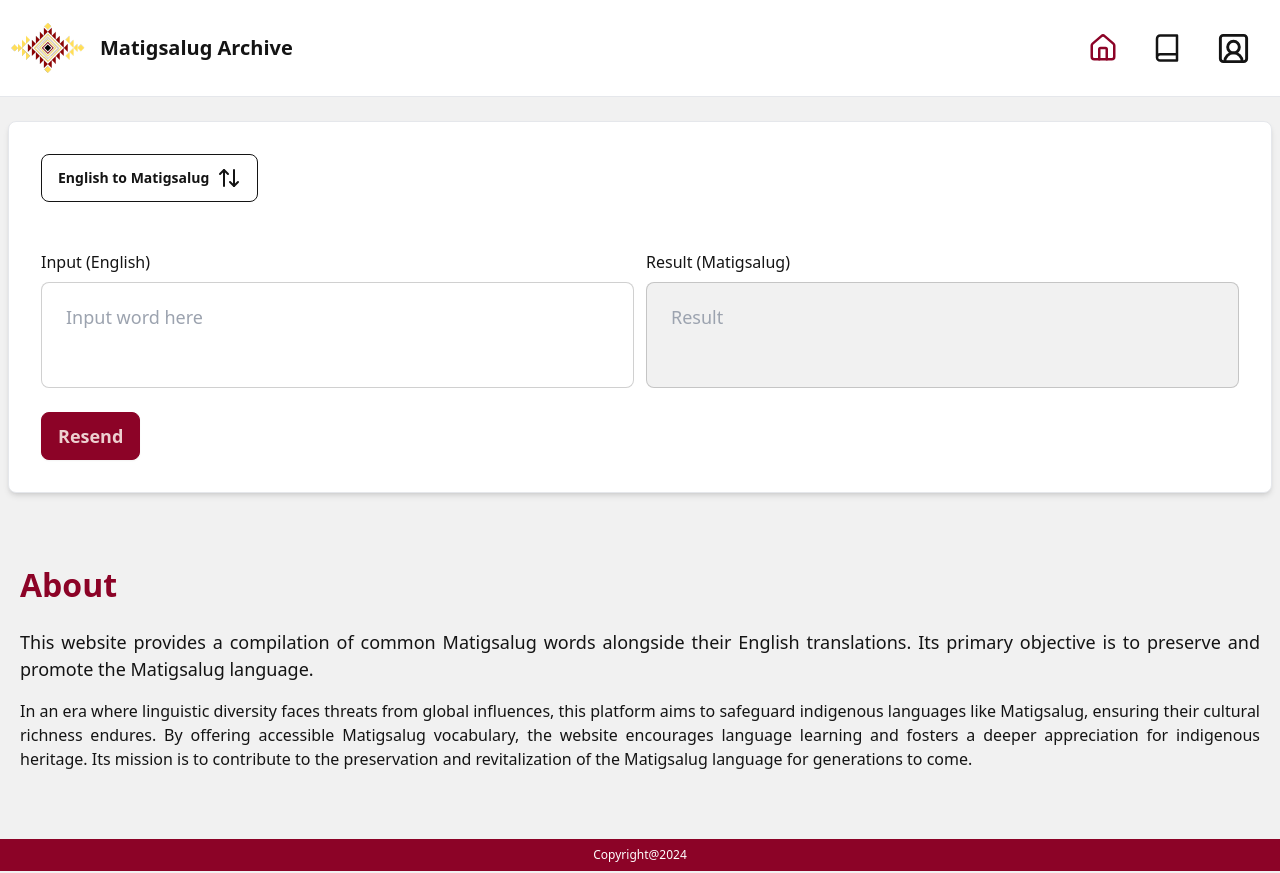
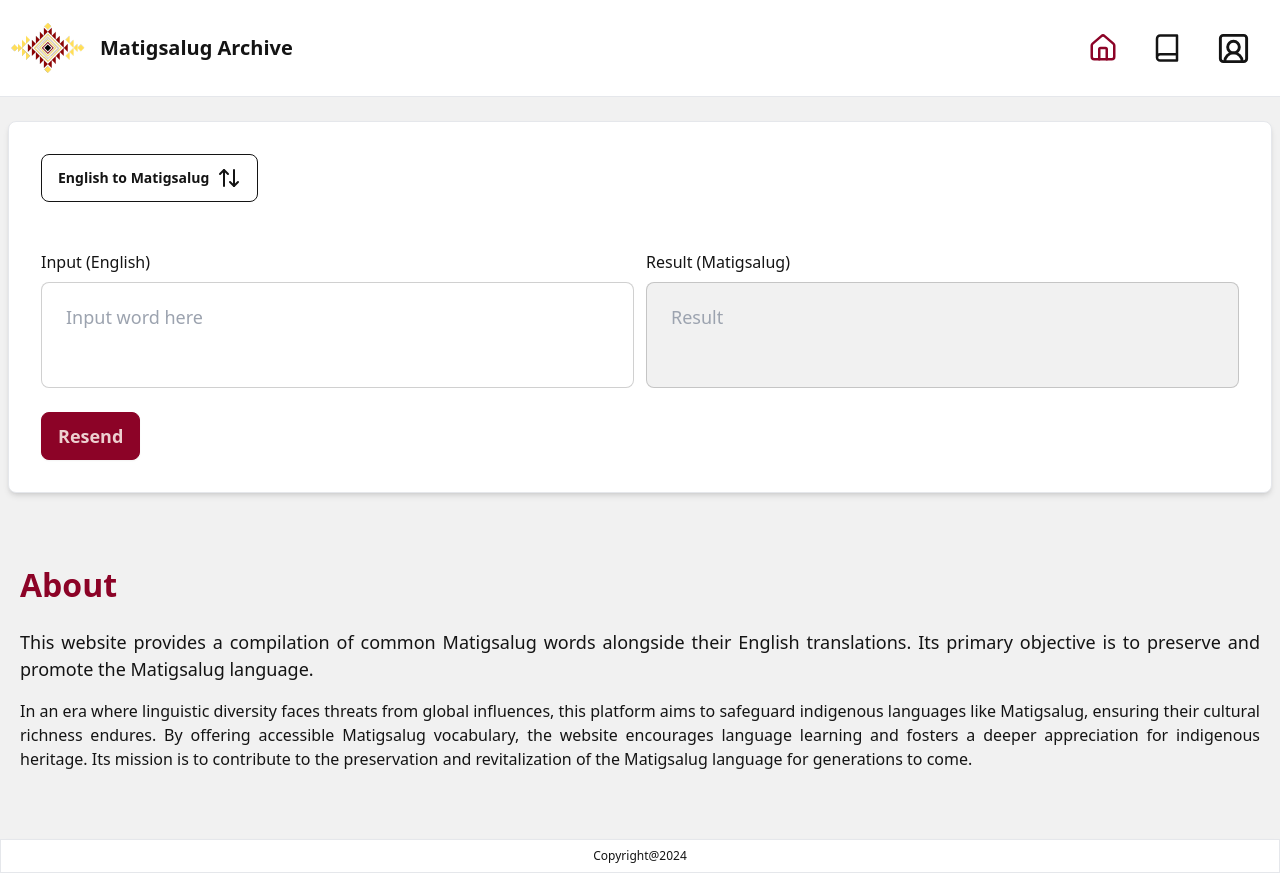
Before and after one commit to roiceee/matigsalug-archive, a React (Vite) app: page / in a window 1280 px wide. Built offline with nearby package versions, Linux system fonts and the light colour scheme; no server answers.

Commit message:
changed footer color

```diff
--- a/src/components/Footer.tsx
+++ b/src/components/Footer.tsx
@@ -2,7 +2,7 @@ import React from 'react'
 
 export const Footer = () => {
   return (
-    <section className='text-center text-xs bg-primary text-white p-2'>
+    <section className='text-center text-xs p-2 border shadow-md bg-white'>
         Copyright@2024
     </section>
   )
```
